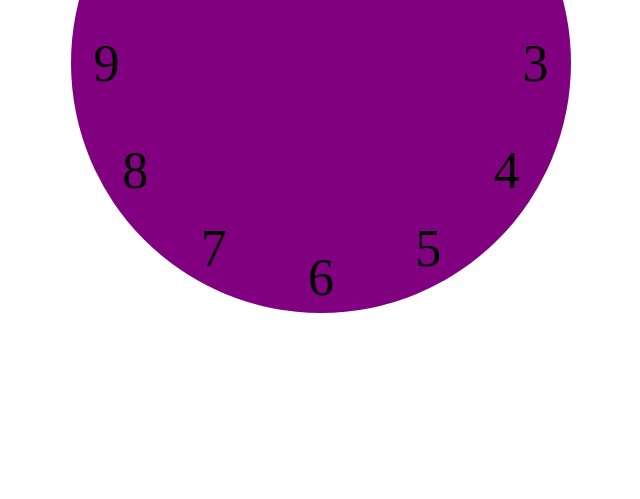
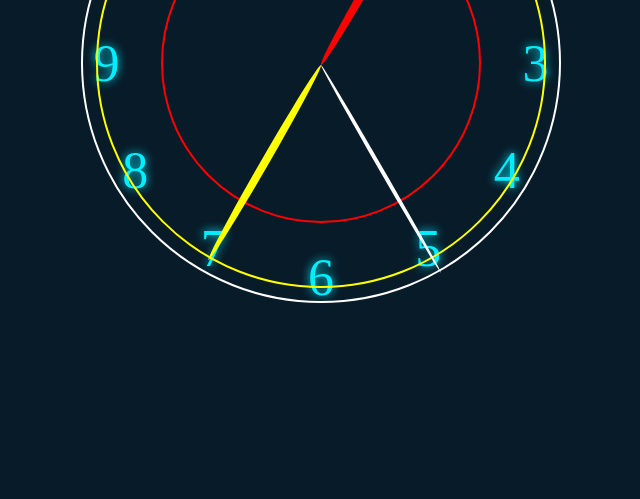
Before and after one commit to YoRu-Cat/Analog-Clock-JavaScript, a plain HTML site: page index.html in a window 1280 px wide. Shown: the part 337-836 px from the top of the page, without its empty margins (319-959 px from the left). Drawn offline with Linux system fonts and the light colour scheme.

Commit message:
Version 3 - Made Hands for the Clock

```diff
--- a/index.html
+++ b/index.html
@@ -13,8 +13,13 @@
 
 	<div class="wrapper">
 		<div class="number-hours"></div>
+
+		<div class="hands-box">
+			<div class="hand hours"><i></i></div>
+			<div class="hand minutes"><i></i></div>
+			<div class="hand seconds"><i></i></div>
+		</div>
 	</div>
-
   <script src="script.js"></script>
 </body>
 
--- a/style.css
+++ b/style.css
@@ -8,20 +8,23 @@ body {
     justify-content: center;
     align-items: center;
     min-height: 100vh;
-
+    background: #081b29;
+    overflow: hidden;
 }
 .wrapper {
     position: relative;
     width: 500px;
     height: 500px;
     border-radius: 50%;
+    display: flex;
+    justify-content: center;
+    align-items: center;
 }
 .number-hours
 {
     position: absolute;
     width: 100%;
     height: 100%;
-    background: purple;
     border-radius: 50%;
 
 }
@@ -34,5 +37,63 @@ body {
 }
 .number-hours span p {
     font-size: 52px;
+    color: #0ef;
+    text-shadow: 0 0 10px #0ef;
     transform: rotate(calc(var(--index) * -30deg));
 }
+.hands-box {
+    position: relative;
+    display: flex;
+    justify-content: center;
+    align-items: center;
+}
+.hands-box .hand {
+    position: absolute;
+    border-radius: 50%;
+    display: flex;
+    justify-content: center;
+}
+
+.hands-box .hand i {
+    display: inline-block;
+    transform-origin: bottom;
+    border-radius: 50%;
+
+}
+.hands-box .hours {
+    width: 320px;
+    height: 320px;
+    border: 2px solid red;
+}
+.hands-box .hours i {
+    width: 8px;
+    /* Half  of parent height*/
+    height: 160px;
+    background: red;
+    transform: rotate(30deg);
+}
+
+.hands-box .minutes {
+    width: 450px;
+    height: 450px;
+    border: 2px solid yellow;
+}
+.hands-box .minutes i {
+    width: 8px;
+    /* Half  of parent height*/
+    height: 225px;
+    background: yellow;
+    transform: rotate(210deg);
+}
+.hands-box .seconds {
+    width: 480px;
+    height: 480px;
+    border: 2px solid white;
+}
+.hands-box .seconds i {
+    width: 4px;
+    /* Half  of parent height*/
+    height: 240px;
+    background: white;
+    transform: rotate(150deg);
+}
```
